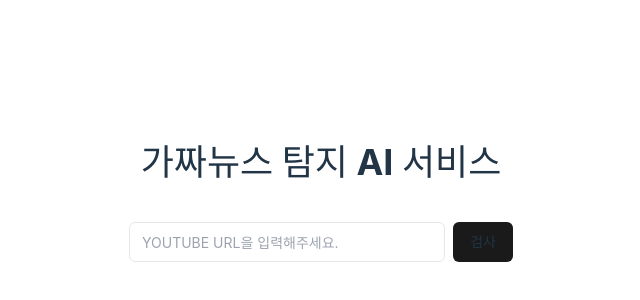
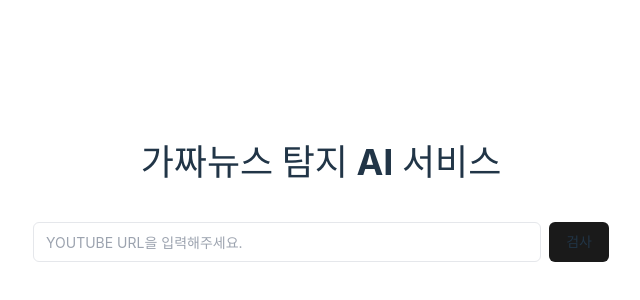
Before and after one commit to hanghae-hackathon/Fact-Checker-FE, a React (Vite) app: page / in a window 1280 px wide. Shown: the part 198-498 px from the top of the page, without its empty margins (319-959 px from the left). Built offline with nearby package versions, Linux system fonts and the light colour scheme.

Commit message:
fix: cors

```diff
--- a/package.json
+++ b/package.json
@@ -11,7 +11,7 @@
     "preview": "vite preview",
     "prepare": "husky"
   },
-  "proxy": "http://172.190.90.75:5000/",
+  "proxy": "http://172.190.90.75",
   "dependencies": {
     "@hookform/resolvers": "3.4.2",
     "@radix-ui/react-accordion": "1.1.2",
--- a/src/components/atoms/InputWithButton.tsx
+++ b/src/components/atoms/InputWithButton.tsx
@@ -85,7 +85,7 @@ export function InputWithButton() {
         가짜뉴스 탐지 AI 서비스
       </h1>
 
-      <div className="flex w-full max-w-sm items-center space-x-2 mt-10 mb-10">
+      <div className="flex w-full max-w-xl items-center space-x-2 mt-10 mb-10">
         <Input
           type="text"
           placeholder={TEXT.INPUT_PLACEHOLDER}
--- a/src/setUpProxy.js
+++ b/src/setUpProxy.js
@@ -4,7 +4,7 @@ const { createProxyMiddleware } = require("http-proxy-middleware");
 module.exports = function (app) {
   app.use(
     createProxyMiddleware("/get-result", {
-      target: "http://172.190.90.75:5000",
+      target: "http://172.190.90.75",
       changeOrigin: true,
     }),
   );
```
